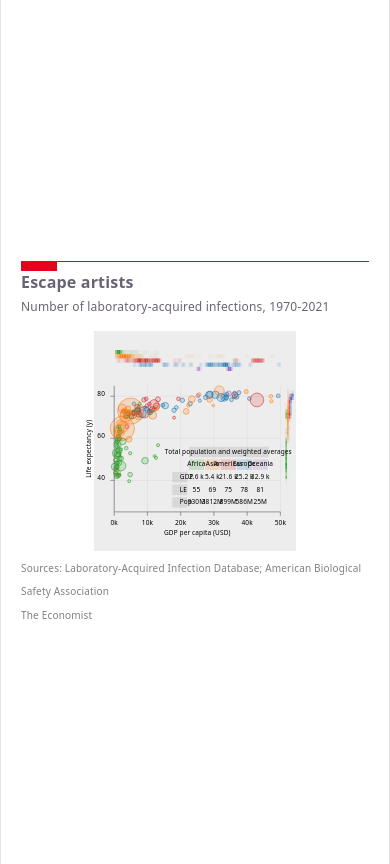
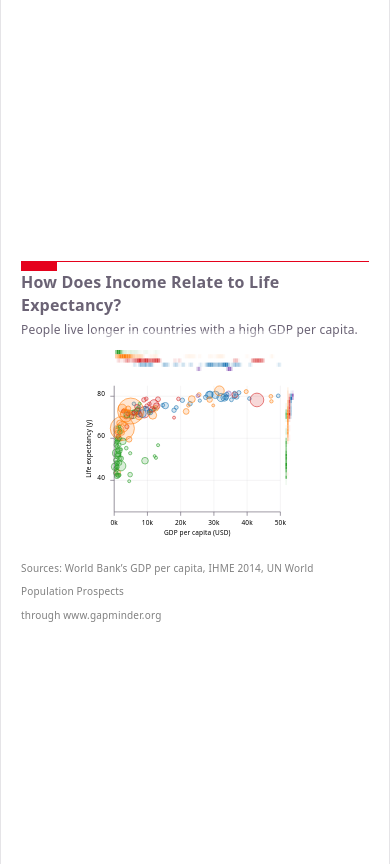
Before and after one commit to alvarocampion/my_gapminder, a React (Vite) app: page / in a window 390 px wide. Built offline with nearby package versions, Linux system fonts and the light colour scheme.

Commit message:
hide legend if rendered in smartphone

```diff
--- a/src/App.jsx
+++ b/src/App.jsx
@@ -34,13 +34,14 @@ const minlifeExp = 25 //Math.floor(min(data, d => d.lifeExp) / 5) * 5; // Round
 const maxlifeExp = Math.ceil(max(data, d => d.lifeExp) / 5) * 5; // Round up to nearest 5
 const minpop = min(data, d => d.pop);
 const maxpop = max(data, d => d.pop);
-const maxLE_legend = 50;
+const maxLE_legend = 54;
 
 
 
 
 export default function App() {
   const windowSize = useWindowSize();
+  const isSmartphone = windowSize.width <= 480;
 
   // Responsive dimensions
   const width = Math.min(windowSize.width - 80, 650); // Max 650px, accounting for padding
@@ -156,14 +157,19 @@ export default function App() {
         <div className="header-box">
         </div>
         <span className="header-title">
-          <b>Escape artists</b>
+          <b>How Does Income Relate to Life Expectancy?</b>
         </span>
         <br />
-        <span className="header-subtitle">Number of laboratory-acquired infections, 1970-2021</span>
+        <span className="header-subtitle">
+          People live longer in countries with a high GDP per capita.
+
+
+
+        </span>
       </div>
       <div>
         <svg width="100%" height={height} viewBox={`0 0 ${width} ${height}`} preserveAspectRatio="xMidYMid meet" className="svg-container">
-          <rect width="100%" height={height} fill="lightgrey" fillOpacity={0.4} />
+          <rect width="100%" height={height} fill="white" fillOpacity={0.4} />
           <g transform={`translate(${MARGIN.left}, ${MARGIN.top})`}>
 
         {data.map((d, i) => (
@@ -179,7 +185,6 @@ export default function App() {
             fillOpacity={0.2}
           />
         ))}
-
         {histogramData.map((d, i) => (
           d.gdpBarHistogram.map((gdp_area, j) => {
 
@@ -216,6 +221,9 @@ export default function App() {
           }
         )
         ))}
+
+        {!isSmartphone && (
+          <>
         <rect
               x={xScale(22500)} // Stack bars on top of each other
               y={yScale(maxLE_legend + 6)} // Stack bars on top of each other
@@ -350,6 +358,8 @@ export default function App() {
             );
           }
         )}
+          </>
+        )}
 
 
         {console.log(histogramData)};
@@ -376,11 +386,11 @@ export default function App() {
       </div>
       <div className="footer">
         <span>
-          Sources: Laboratory-Acquired Infection Database; American Biological Safety Association
+          Sources: World Bank’s GDP per capita, IHME 2014, UN World Population Prospects
           </span>
           <br />
           <span className="footer">
-            The Economist
+             through www.gapminder.org
             </span>
       </div>
       </div>
```
